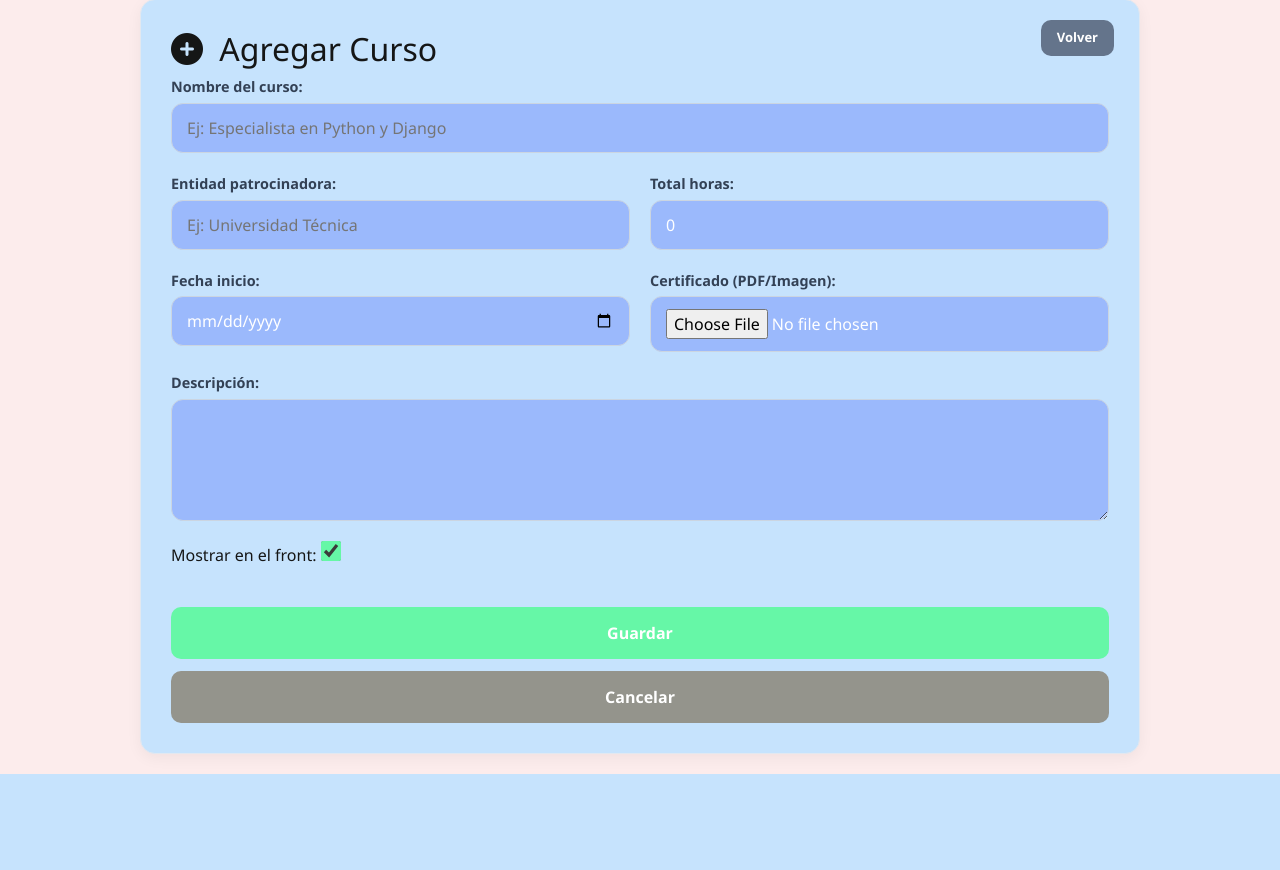
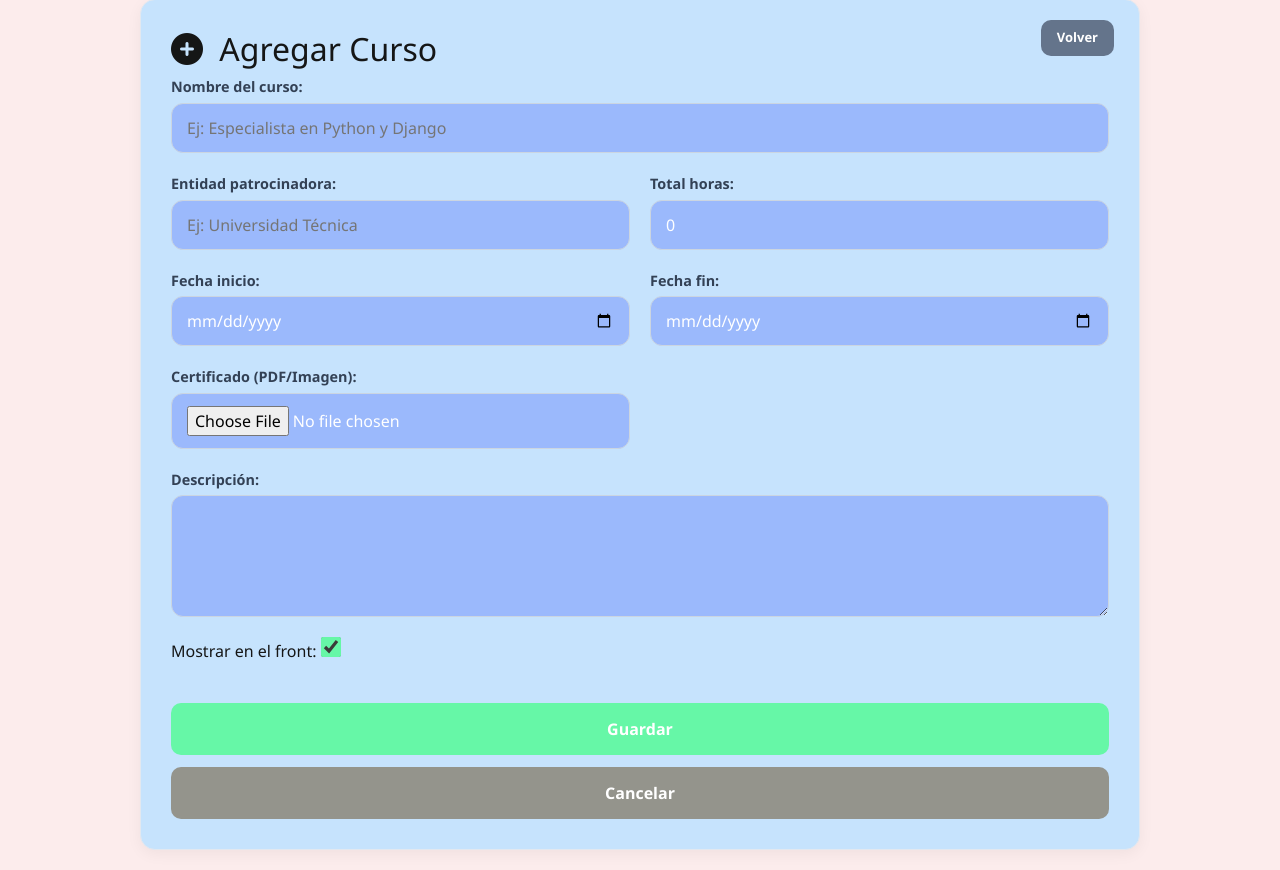
Before and after one commit to yelenita14/yelena_hojadevida, a Django app: page /agregar-curso/ in a window 1280 px wide. Shown: the part 96-966 px from the top of the page. Before the commit the page ends 870 px from the top, so only its background shows below. Run offline with Django 5.2, Linux system fonts and the light colour scheme; a user stored in the database is signed in; tables that the repository leaves empty hold one stand-in row (values such as "Sample post").

Commit message:
Primer commit del proyecto

```diff
--- a/curriculum/templates/curriculum/cursos_form.html
+++ b/curriculum/templates/curriculum/cursos_form.html
@@ -36,6 +36,10 @@
                 <label class="form-label">Fecha inicio:</label>
                 <input type="date" name="fechainicio" value="{{ form.fechainicio.value|date:'Y-m-d' }}">
             </div>
+            <div class="form-group">
+                <label class="form-label">Fecha fin:</label>
+                <input type="date" name="fechafin" value="{{ form.fechafin.value|date:'Y-m-d' }}">
+            </div>
 
             <div class="form-group">
                 <label class="form-label">Certificado (PDF/Imagen):</label>
```
